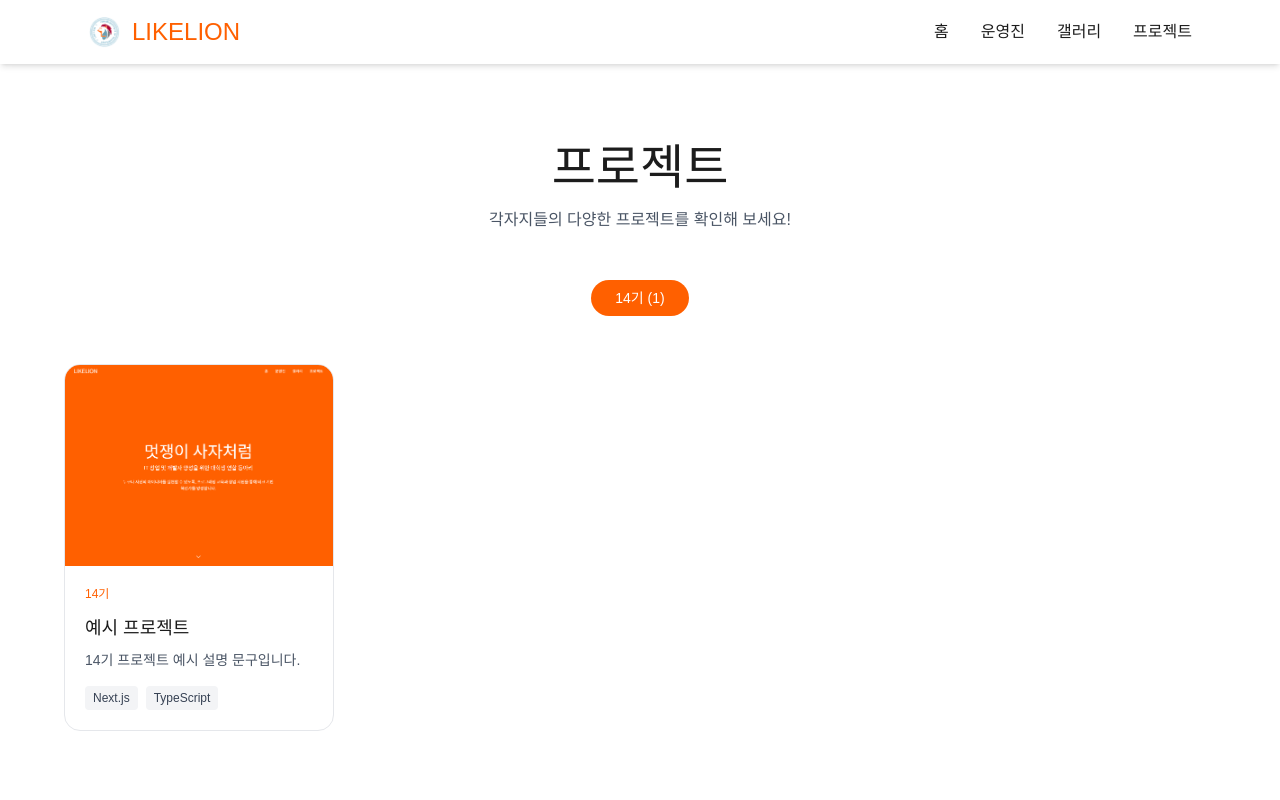
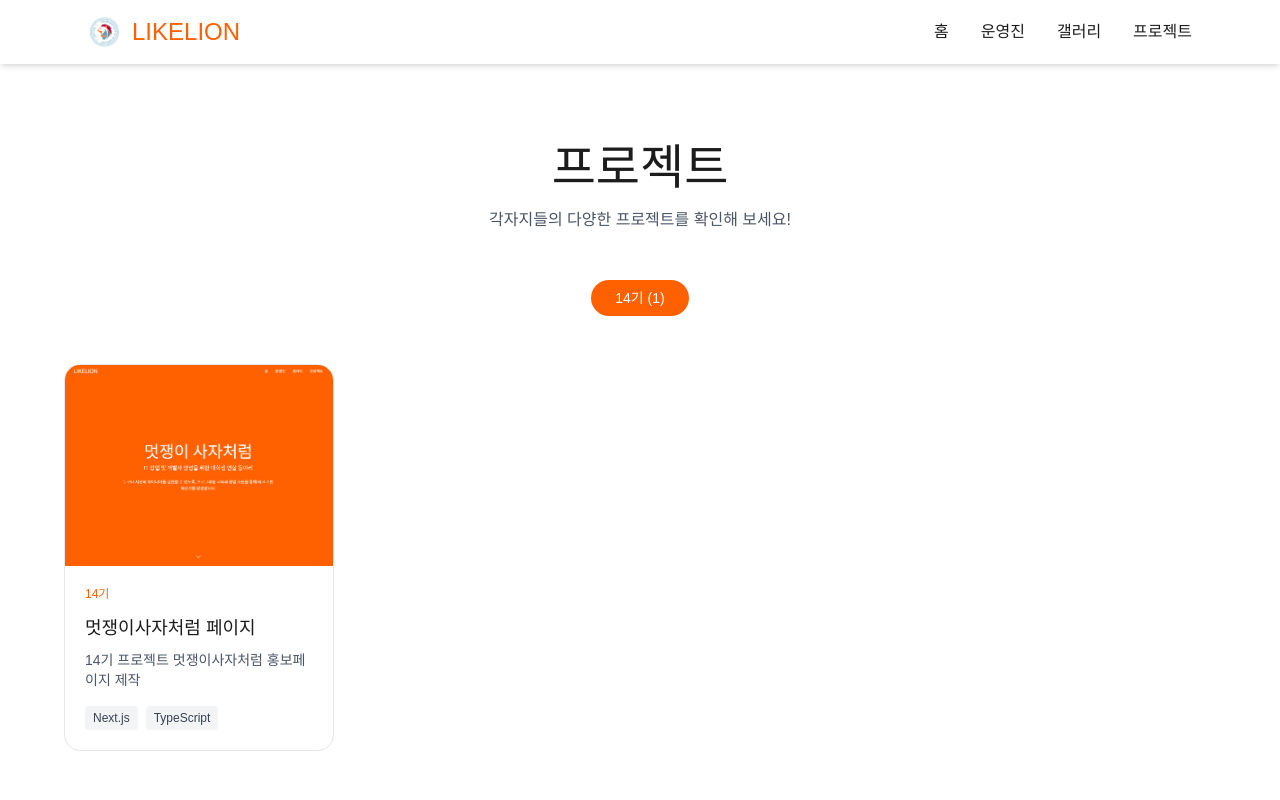
Before and after one commit to LikeLion-Yonam-Institute-of-Technology/LikeLion_Homepage, a Next.js app: page /projects in a window 1280 px wide. Shown: the top 800 px of the page. Built offline with nearby package versions, Linux system fonts and the light colour scheme.

Commit message:
fix: 햄버거시트 opacity 수정

```diff
--- a/app/components/Hero.tsx
+++ b/app/components/Hero.tsx
@@ -5,7 +5,7 @@ export function Hero() {
     <section className="relative flex min-h-screen flex-col items-center justify-center bg-[#FF6000] px-6 text-white">
       <div className="w-full max-w-5xl text-center">
         <h1
-          className="mb-6 text-6xl md:text-8xl"
+          className="mb-6 text-4xl sm:text-5xl md:text-7xl"
           style={{ fontFamily: "SUITE Variable, sans-serif" }}
         >
           멋쟁이 사자처럼
--- a/app/components/Navbar.tsx
+++ b/app/components/Navbar.tsx
@@ -34,7 +34,7 @@ export function Navbar() {
         isSolid ? "bg-white/95 shadow-md backdrop-blur-md" : "bg-transparent"
       }`}
     >
-      <div className="mx-auto max-w-6xl px-6 py-4">
+      <div className="relative mx-auto max-w-6xl px-6 py-4">
         <div className="flex items-center justify-between">
           <Link href="/" className="flex items-center gap-3">
             <Image
@@ -86,8 +86,14 @@ export function Navbar() {
           </button>
         </div>
 
-        {isMobileMenuOpen && (
-          <div className="mt-4 pb-4 md:hidden">
+        <div className="absolute left-0 right-0 top-full md:hidden">
+          <div
+            className={`w-full origin-top bg-white/80 p-5 shadow-lg backdrop-blur-md transition-all duration-200 ease-out ${
+              isMobileMenuOpen
+                ? "translate-y-0 scale-100 opacity-100"
+                : "-translate-y-2 scale-95 opacity-0 pointer-events-none"
+            }`}
+          >
             <div className="flex flex-col gap-4">
               {navItems.map((item) => (
                 <Link
@@ -102,7 +108,7 @@ export function Navbar() {
               ))}
             </div>
           </div>
-        )}
+        </div>
       </div>
     </nav>
   );
--- a/app/data/projects.ts
+++ b/app/data/projects.ts
@@ -3,8 +3,8 @@ export const generations = ["14기"];
 export const allProjects = [
   {
     generation: "14기",
-    title: "예시 프로젝트",
-    description: "14기 프로젝트 예시 설명 문구입니다.",
+    title: "멋쟁이사자처럼 페이지",
+    description: "14기 프로젝트 멋쟁이사자처럼 홍보페이지 제작",
     image: "/assets/Hompage.png",
     tags: ["Next.js", "TypeScript"],
   },
```
